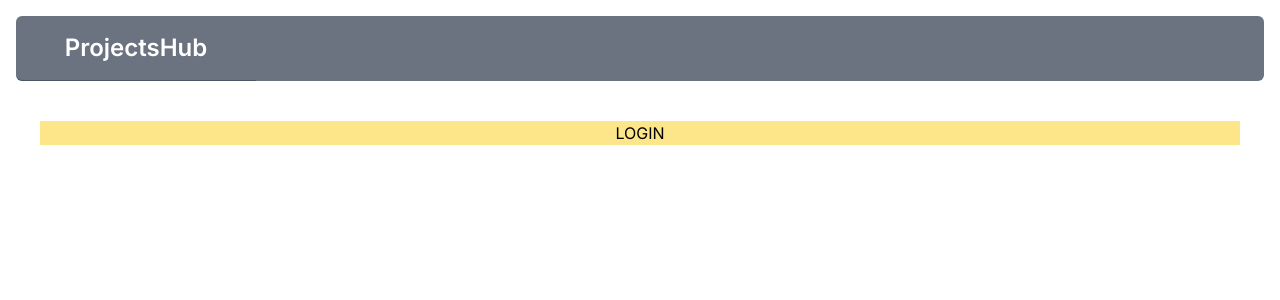
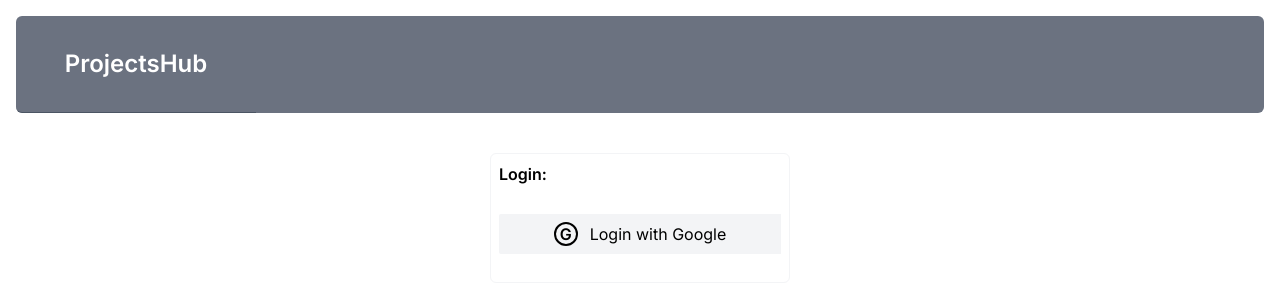
Before and after one commit to helg40k/projects-hub, a Next.js app: page / in a window 1280 px wide. Shown: the top 300 px of the page. Built offline with nearby package versions, Linux system fonts and the light colour scheme; a web font is replaced by a local one.

Commit message:
Design login form. Reserve a place for user info and logout button

```diff
--- a/app/page.tsx
+++ b/app/page.tsx
@@ -1,12 +1,12 @@
 // import Image from "next/image";
 import Logo from '@/app/ui/logo';
 import Link from "next/link";
-import GoogleSignInButton from '@/app/ui/google-signin-button'
+import LoginForm from '@/app/ui/login-form'
 
 const Home = () => {
   return (
     <main className="flex min-h-screen flex-col p-6">
-      <GoogleSignInButton>LOGIN</GoogleSignInButton>
+      <LoginForm />
       {/*<div className="flex h-20 shrink-0 items-end rounded-lg bg-blue-500 p-4 md:h-16">*/}
       {/*  <Logo/>*/}
       {/*</div>*/}
--- a/app/ui/google-signin-button.tsx
+++ /dev/null
@@ -1,21 +0,0 @@
-'use client';
-
-import { FC, ReactNode } from 'react';
-import { signIn } from 'next-auth/react';
-
-interface GoogleSignInButtonProps {
-  children?: ReactNode;
-}
-
-
-const GoogleSignInButton:FC<GoogleSignInButtonProps> = ({ children }) => {
-  const loginWithGoogle = () => signIn('google')
-
-  return (
-    <button onClick={loginWithGoogle} className='w-full bg-amber-200'>
-      {children}
-    </button>
-  );
-}
-
-export default GoogleSignInButton;
--- /dev/null
+++ b/app/ui/login-form.tsx
@@ -0,0 +1,23 @@
+'use client';
+
+import { signIn } from 'next-auth/react';
+
+const LoginForm = () => {
+  const loginWithGoogle = () => signIn('google');
+
+  return (
+    <div className='flex w-full justify-center'>
+      <div className='lg:w-1/4 md:w-1/3 sm:w-2/3 min-w-min p-2 border border-gray-100 rounded-md'>
+        <p className='pb-2 font-semibold'>Login:</p>
+        <button onClick={loginWithGoogle} className='flex w-full min-w-min my-5 p-2 bg-gray-100 hover:bg-gray-200 active:bg-gray-300 rounded-s-sm justify-center'>
+          <div className='flex flex-row items-center'>
+            <div className='flex mr-3 h-6 w-6 border-2 border-black rounded-2xl justify-center items-center font-semibold'>G</div>
+            Login with Google
+          </div>
+        </button>
+      </div>
+    </div>
+  );
+}
+
+export default LoginForm
--- a/app/ui/logo.tsx
+++ b/app/ui/logo.tsx
@@ -3,7 +3,7 @@ import Link from "next/link";
 
 const Logo = () => {
   return (
-    <div className='flex flex-row items-center md:justify-center justify-start leading-none text-white' >
+    <div className='flex flex-row p-4 items-center md:justify-center justify-start leading-none text-white' >
       {/*<Image*/}
       {/*  src="/logo.svg"*/}
       {/*  width={50}*/}
--- a/app/ui/main-tabs.tsx
+++ b/app/ui/main-tabs.tsx
@@ -22,11 +22,14 @@ const MainTabs = ({ tabs }: { tabs:string[] }) => {
         </>
       ) : (
         <>
-          <div className="lg:w-60 md:w-48 p-4 md:justify-center justify-start items-end md:rounded-l-md md:rounded-r-none rounded-t-md bg-gray-500 border-b border-gray-600">
+          <div
+            className="flex lg:w-60 md:w-48 md:justify-center justify-start md:rounded-l-md md:rounded-r-none rounded-t-md bg-gray-500 border-b border-gray-600">
             <Logo/>
+            <div className="md:hidden block h-auto w-full bg-gray-500"/>
+            <div className="md:hidden block h-12 min-w-24 rounded-r-md rounded-b-none bg-gray-200"/>
           </div>
           <div className="flex grow md:flex-row flex-col justify-between">
-            {tabs.map((tab, index) => {
+          {tabs.map((tab, index) => {
               const link = `/${tab}`
               const isLastItem = tabs.length - 1 === index
               const isSelected = pathname === link || pathname?.includes(`${link}/`)
@@ -51,7 +54,8 @@ const MainTabs = ({ tabs }: { tabs:string[] }) => {
                 </Link>
               )
             })}
-            <div className="hidden md:block h-auto w-full grow rounded-r-md bg-gray-500"></div>
+            <div className="hidden md:block h-auto w-full grow bg-gray-500" />
+            <div className="hidden md:block h-auto min-w-24 grow rounded-r-md bg-gray-200" />
           </div>
         </>
       )}
--- a/app/ui/start-header.tsx
+++ /dev/null
@@ -1,16 +0,0 @@
-import Logo from '@/app/ui/logo';
-
-const StartHeader = () => {
-  return (
-    <div className="flex h-full md:flex-row flex-col m-4">
-      <div className="lg:w-60 md:w-48 p-4 md:justify-center justify-start items-end md:rounded-l-md md:rounded-r-none rounded-t-md bg-gray-500 border-b border-gray-600">
-        <Logo />
-      </div>
-      <div className="flex grow md:flex-row flex-col justify-between">
-        <div className="hidden md:block h-auto w-full grow rounded-r-md bg-gray-500"></div>
-      </div>
-    </div>
-  );
-}
-
-export default StartHeader
```
